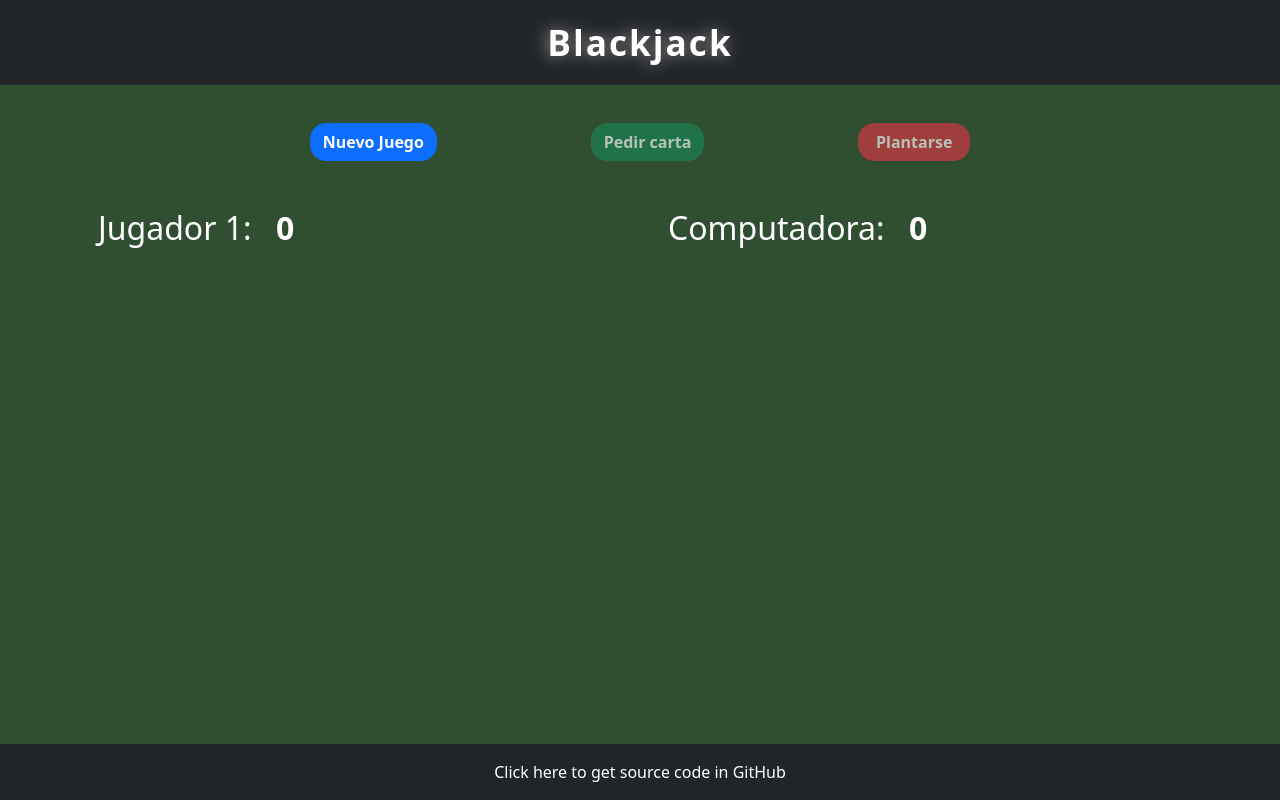
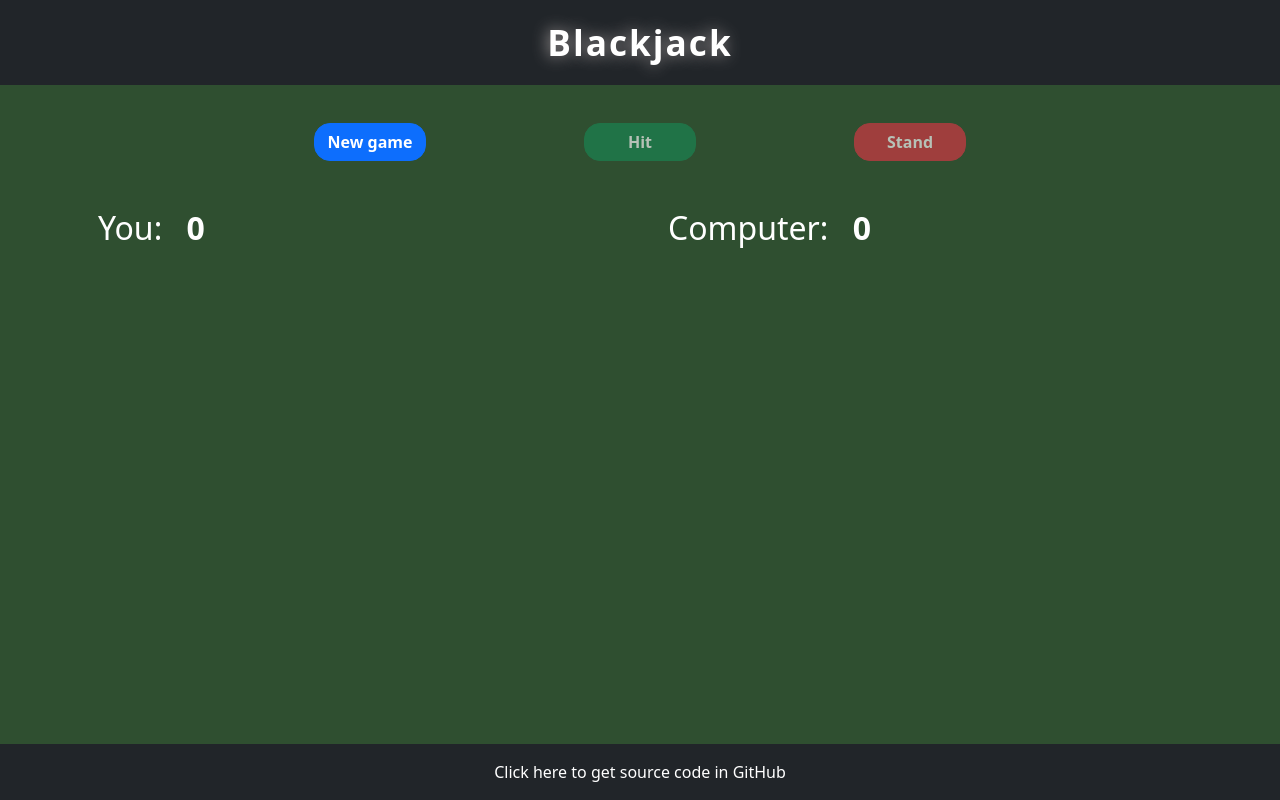
Before and after one commit to BernardZgzDev/blackjack, a plain HTML site: page index.html in a window 1280 px wide. Drawn offline with nearby package versions, Linux system fonts and the light colour scheme.

Commit message:
Commit 2021.05.31-5

```diff
--- a/index.html
+++ b/index.html
@@ -18,16 +18,16 @@
 
     <div class="container-fluid d-flex justify-content-evenly w-75" id="contenedor-botones">
 
-        <button id="btnNuevo" class="botones btn btn-primary fw-bold">Nuevo Juego</button>
-        <button id="btnPedir" class="botones btn btn-success fw-bold">Pedir carta</button>
-        <button id="btnPlantarse" class="botones btn btn-danger fw-bold">Plantarse</button>
+        <button id="btnNuevo" class="botones btn btn-primary fw-bold">New game</button>
+        <button id="btnPedir" class="botones btn btn-success fw-bold">Hit</button>
+        <button id="btnPlantarse" class="botones btn btn-danger fw-bold">Stand</button>
 
     </div>
 
     <div class="container mt-4">
         <div class="row">
             <div class="col-lg-6">
-                <h1 class="jugador-nombre text-white mt-4 ms-3">Jugador 1: <span class="puntaje fw-bolder" id="player-points"></span></h1>
+                <h1 class="jugador-nombre text-white mt-4 ms-3">You: <span class="puntaje fw-bolder" id="player-points"></span></h1>
                 <hr class="d-lg-none text-white mt-0"/>
 
                 <div class="mt-4" id="player-deck">
@@ -36,7 +36,7 @@
             </div>
 
             <div class="col-lg-6">
-                <h1 class="jugador-nombre text-white mt-4 ms-3">Computadora: <span class="puntaje fw-bolder" id="computer-points"></span></h1>
+                <h1 class="jugador-nombre text-white mt-4 ms-3">Computer: <span class="puntaje fw-bolder" id="computer-points"></span></h1>
                 <hr class="d-lg-none text-white mt-0"/>
 
                 <div class="mt-4" id="computer-deck">
@@ -46,7 +46,7 @@
         </div>
     </div>
 
-    <footer class="mt-4">
+    <footer>
 
         <div class="container-fluid">
             <div class="row align-content-center bg-dark p-3">
```
Also changed, not shown: css/styles.css (line endings or trailing spaces).
